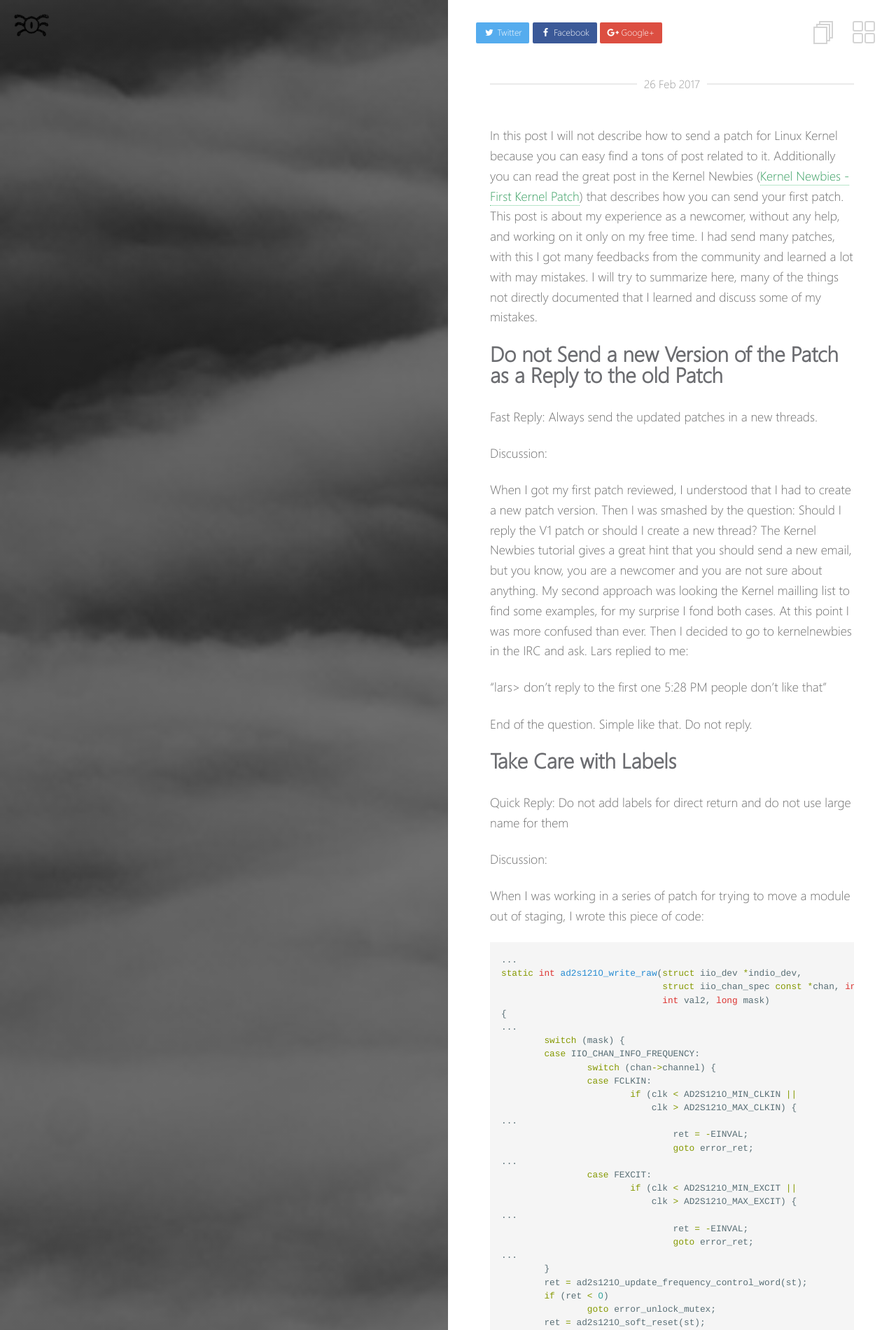
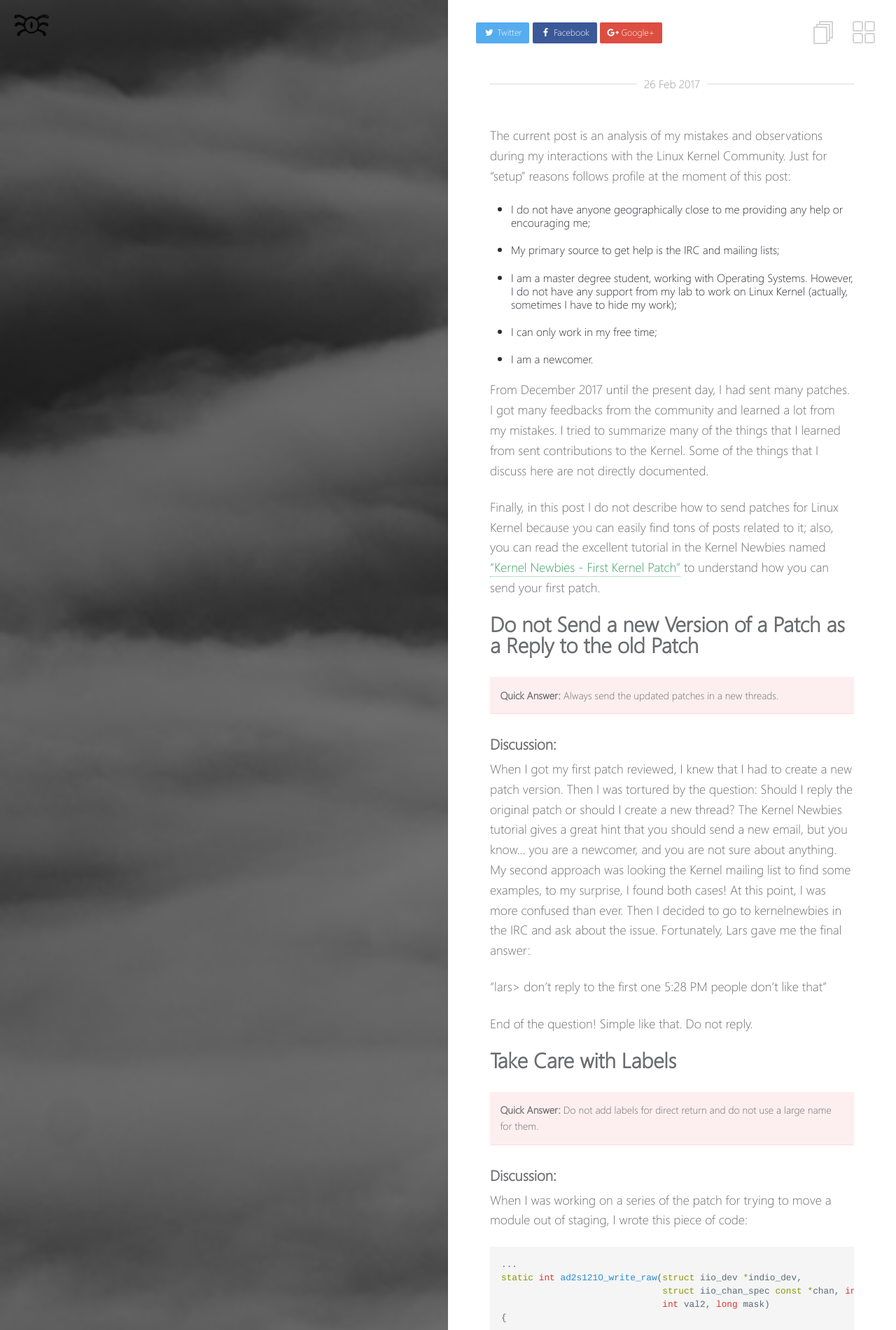
Before and after one commit to oslongjourney/oslongjourney.github.io, a Jekyll site: the page built from _posts/device-drivers-linux/2017-02-26-things-that-I-learn-as-a-newcomer.md, in a window 1280 px wide. Shown: the top 1900 px of the page at 70% size. Built offline with Jekyll 4.4.1, drawn with Linux system fonts in a browser that asks for light colours; some of the changed text lies outside the part shown.

Commit message:
Uptate post

````diff
--- a/_posts/device-drivers-linux/2017-02-26-things-that-I-learn-as-a-newcomer.md
+++ b/_posts/device-drivers-linux/2017-02-26-things-that-I-learn-as-a-newcomer.md
@@ -6,28 +6,62 @@ published: true
 categories: linux-kernel
 ---
 
-In this post I will not describe how to send a patch for Linux Kernel because you can easy find a tons of post related to it. Additionally you can read the great post in the Kernel Newbies ([Kernel Newbies - First Kernel Patch](https://kernelnewbies.org/FirstKernelPatch)) that describes how you can send your first patch. This post is about my experience as a newcomer, without any help, and working on it only on my free time. I had send many patches, with this I got many feedbacks from the community and learned a lot with may mistakes. I will try to summarize here, many of the things not directly documented that I learned and discuss some of my mistakes.
+The current post is an analysis of my mistakes and observations during my
+interactions with the Linux Kernel Community. Just for "setup" reasons follows
+profile at the moment of this post:
 
-## Do not Send a new Version of the Patch as a Reply to the old Patch
+* I do not have anyone geographically close to me providing any help or
+encouraging me;
+* My primary source to get help is the IRC and mailing lists;
+* I am a master degree student, working with Operating Systems. However, I do
+  not have any support from my lab to work on Linux Kernel (actually, sometimes I
+  have to hide my work);
+* I can only work in my free time;
+* I am a newcomer.
 
-Fast Reply: Always send the updated patches in a new threads.
+From December 2017 until the present day, I had sent many patches. I got many
+feedbacks from the community and learned a lot from my mistakes. I tried to
+summarize many of the things that I learned from sent contributions to the
+Kernel. Some of the things that I discuss here are not directly documented.
 
-Discussion:
+Finally, in this post I do not describe how to send patches for Linux Kernel
+because you can easily find tons of posts related to it; also, you can read the
+excellent tutorial in the Kernel Newbies named ["Kernel Newbies - First Kernel
+Patch"](https://kernelnewbies.org/FirstKernelPatch) to understand how you can
+send your first patch.
 
-When I got my first patch reviewed, I understood that I had to create a new patch version. Then I was smashed by the question: Should I reply the V1 patch or should I create a new thread? The Kernel Newbies tutorial gives a great hint that you should send a new email, but you know, you are a newcomer and you are not sure about anything. My second approach was looking the Kernel mailling list to find some examples, for my surprise I fond both cases. At this point I was more confused than ever. Then I decided to go to kernelnewbies in the IRC and ask. Lars replied to me:
+## Do not Send a new Version of a Patch as a Reply to the old Patch
+
+**Quick Answer:**
+Always send the updated patches in a new threads.
+{: .notice_danger}
+
+### Discussion:
+
+When I got my first patch reviewed, I knew that I had to create a new patch
+version. Then I was tortured by the question: Should I reply the original patch
+or should I create a new thread? The Kernel Newbies tutorial gives a great hint
+that you should send a new email, but you know... you are a newcomer, and you
+are not sure about anything. My second approach was looking the Kernel mailing
+list to find some examples, to my surprise, I found both cases! At this point,
+I was more confused than ever. Then I decided to go to kernelnewbies in the IRC
+and ask about the issue. Fortunately, Lars gave me the final answer:
 
 "lars> don't reply to the first one
 5:28 PM people don't like that"
 
-End of the question. Simple like that. Do not reply.
+End of the question! Simple like that. Do not reply.
 
 ## Take Care with Labels
 
-Quick Reply: Do not add labels for direct return and do not use large name for them
+**Quick Answer:**
+Do not add labels for direct return and do not use a large name for them.
+{: .notice_danger}
 
-Discussion:
+### Discussion:
 
-When I was working in a series of patch for trying to move a module out of staging, I wrote this piece of code:
+When I was working on a series of the patch for trying to move a module out of
+staging, I wrote this piece of code:
 
 ```c
 ...
@@ -105,28 +141,50 @@ Really nice explanation, hum?
 
 ## Take Care with Commit Messages
 
-Quick answer: Take care with your commit messages
+**Quick Answer:**
+Take Care of Commit Messages
+{: .notice_danger}
 
-Description:
+### Description:
 
-In the begining of my interactions with Linux Kernel I did not care as much as I should with commit messages. After some interactions, I got a feedback from Daniel Baluta [3] to improve my messages he sent me a link with some guidlines about commit message. From his advices and the link that he provided, I want to highlight my favorite topics:
+At the beginning of my interactions with Linux Kernel, I did not care as much
+as I should with commit messages. After interactions with the community, I got
+a feedback from Daniel Baluta [3] to improve my commit messages he sent me a
+link to a tutorial about writing a good message. From his advice and the link
+that he provided, I want to highlight my favorite rule of thumbs:
 
-* Capitalize the first letter of commit
-* The trick of "If applied, this commit will your subject line here"
+* Capitalize the first letter of commit;
+* The trick of "If applied, this commit will your subject line here".
 
-There is one final advice, that a newcomer should take care related with the following comment:
+There is one final advice which a newcomer should take care, see the comment
+below:
 
 > Use prefix tags to indicate the driver that is changed. Here iio:pressure:ms5611. [3]
 
-This comment agrees with the documentation which recommends to use ":" for separating the subsystem path. However, this is not a strong rule. If you look at the Kernel mailing list you will see a vast number variations about this rule. For example, take a look at the patches send to the DRM subsystem and you will notice the use of "/" instead of ":". In this case, I recommend you to look how other developers send the patch for the specific subsystem and follows the same pattern.
+This comment agrees with the documentation which recommends using ":" for
+separating the subsystem path. However, this is not a strong rule. If you look
+at the Kernel mailing list, you will see a vast number variations about this
+rule. For example, take a look at the patches sent to the DRM subsystem, and
+you will notice the use of "/" instead of ":". In this case, I recommend you to
+look how other developers send the patch to the specific subsystem and follows
+the same pattern.
 
-## Revise and Revise your patch before send
+## Revise and Revise your patch Over and Over again
 
-Quick answer: Look over and over again the patch, before send.
+**Quick answer:**
+Look over and over again the patch, before sending it.
+{: .notice_danger}
 
-Discussion:
+### Discussion:
 
-Sometimes, I was in a hurry to send the patch. You know... you get excited about the idea to send patches to the Kernel. So, do not worry to send a patch as soon as possible. Seriously, take a breaf, wait a little bit, reread the patch line by line. It is not that common that people send similar patch for the same thing, it can heppen, but seriously, this is really not common. If you make as much review as possible you increases the chances that you get your patch accepted. I made this mistake sometime, one of the best example of this mistake it is this patch:
+Sometimes, I was in a hurry to send the patch. You know... you get excited
+about the idea to send patches to the Kernel. So, do not worry to send a patch
+as soon as possible. Seriously, take a breath, wait a little bit, reread the
+patch line by line. It is not that common that people send a similar patch for
+the same thing, it can happen, but seriously, this is really uncommon. If you
+make as much review as possible, you increase the chances that you get your
+patch accepted. I made this mistake sometimes, one of the best example of this
+slip it is this patch:
 
 ```c
 -	}, {
@@ -171,51 +229,113 @@ Sometimes, I was in a hurry to send the patch. You know... you get excited about
   <figcaption> Code 2: Diff of the patch with problem </figcaption>
 </figure>
 
-Take a carefully look in the above diff, you do not need an extra information to find the error. :)
+Take a careful look at the above diff; you do not need extra information to
+find the error. :)
 
 Srinivas, the author of the module, find the error:
 
 > It should be
 > HID_SENSOR_MAGN_3D_AXIS_CHANNEL(IIO_ROT, IIO_MOD_NORTH_TRUE)
 
-Look again to the diff, the two last lines. I made this error because I was excited about the code reduction, and I want to send it fast with no need. If I wait one day, reviewed it again, probably I could noticed the problem.
+Look again at the diff, the two last lines. I made this error because I was
+excited about the code reduction, and I want to send it as soon as possible.
+There was no need for hurry. If I wait one day, reviewed it again, probably I
+could notice the problem.
 
-## Every Time You Work in a Module Add the Author in the email
+## Every Time You Work in a Module Add the Author in the Email
 
-Quick answer: Always look the author name in the module and add him/her in the send patch
+**Quick Answer:**
+Always look the author name in the module and add him/her in the send patch
+{: .notice_danger}
 
-Discussion:
+### Discussion:
 
-Related to the patch described above, I did not added the name of the module author in the original patch. Then Jonathan, the maintainer of the subsystem, told me:
+Related to the patch described above, I did not add the module author in the
+original patch. Then Jonathan, the maintainer of the subsystem, told me:
 
 > Whilst this looks fine to me, I'd like Srinivas to take a look before
 I apply it as this is his driver.  Please do make sure to cc the author.
 Whilst many such email addresses bounce as they have moved on they
 don't always.
 
-## If you Send Someone Patches, Think about the Author of the commit
+## If you Send Someone Patches, You have to careful Think who is the Proper Author of the Pactch
 
-Quick answer: You have to check if you really changed the original patch or not. If so, you are the author othewise keep the original author.
+**Quick Answer**
+You have to check if you changed the original patch or not. If you make
+considerable changes in the original patch, then you are the author otherwise
+keep the original author.
+{: .notice_danger}
 
-Discussion:
+### Discussion:
+
+One day, Jonathan sent an email to the community saying that he will remove the
+"meter" module from staging because the chip is "Not Recommended for New
+Designs". In this period, John Syne said that he had some patches with fixes on
+the module and also want to help to improve/test the module. He said that he
+could send his patches to anyone interested in updating it and send the
+contributions back to the upstream.
+
+As a result, I emailed him and told that I want to help. In summary, I analyzed
+his work and updated some of his patches. Before sending the patches to the
+upstream, I had to face the question: "Should I send John or me as an author?".
+After a long time trying to figure out, I read the following statement in the
+kernelnewbies documentation:
+
+> Make sure that the email you specify here is the same email you used to set
+up sending mail. The Linux kernel developers will not accept a patch where the
+"From" email differs from the "Signed-off-by" line, which is what will happen
+if these two emails do not match. [1]
+
+After read that, I decided to send the patch with me as the author and
+signed-off-by John. This decision was a mistake because John was the original
+author of the patch. As a result, I prepared a new version with John as the
+author of the original patches.
+
+## Add Fixes Tag
+
+**Quick Answer**
+If you fixe something, you should add Fixes tag
+{: .notice_danger}
+
+### Discussion:
+
+When I was working on John Syne patches, I separate my patches based on his fixes. I send a first patchset to Jonathan (the maintainer of IIO), and one of his feedbacks was:
+
+> [..] Also for these fixes ideally include a 'fixes' tag to the original commit. It makes life easy for the scripts the stable maintainers use to work out when things should apply.
+
+Instead of going back to the documentation and carefully read about the Fixes, I went to git log and tried to find examples. However, I made the mistake of not carefully check things. As a result I sent another patcheset with the wrong way to handle Fixes. Than, Jonathan said to me:
+
+> Please look at the Submitting patches documentation.  This is not what a fixes tag is about!  I'll fix it up this time but please look at it.
+
+So, I made the same mistake twice. I felt really shame, but now I understand what I did wrong. Basically I had to add something like this:
+
+> Fixes: <hash of previous commit fixes> ("message")
+
+In my specific case, Jonathan added:
+
+```
+Fixes: 8d97a5877 ("staging: iio: meter: new driver for ADE7754 devices")
+```
 
 ## Always Add a Cover-letter in the Patchset
 
-Quick answer: Add a Cover-letter to all patchset you send
+**Quick Answer:** Add a Cover-letter to all patchset you send
+{: .notice_danger}
 
-Discussion:
+### Discussion:
 
 Sometime, I send some very simple patchset with the intention to make some cleanups. That time, I was considering "Do I really need to add a cover letter for this simple patchset?". Before send the patch without the cover-letter, I asked again in the kernelnewbies channel on IRC. The answer was unanimous: sending patch with cover-letter is always a good thing to do.
 
 ## Configure Your Name Correctly in the Git
 
-Quick answer: Before send the patch, check if your name is correct the email
+**Quick Answer:** Before send the patch, check if your name is correct the email
+{: .notice_danger}
 
-Discussion:
+### Discussion:
 
 My first patches to the Kernel, have my name written as "rodrigosiqueira". I did not payed attention on this, maybe because it does not look wrong for me at first glance. Than, Dan Carpenter alert me about it [7]. I fixed it by set my name in my git globals configure.
 
-## Checkpatch is not About Make Contribution, It is a about Learn Work Flow
+[//]: <> (TODO: Pensar Sobre adicionar: Checkpatch is not About Make Contribution, It is a about Learn Work Flow)
 
 ## References
 
@@ -225,3 +345,5 @@ My first patches to the Kernel, have my name written as "rodrigosiqueira". I did
 4. [Daniel Baluta providing some help with commit messages](https://lkml.org/lkml/2018/2/16/349)
 6. [Feedback from Srinivas](https://lkml.org/lkml/2018/3/12/669)
 7. [Wrong name](https://lkml.org/lkml/2018/2/20/19)
+8. [My mistake on Fixes tag](https://lkml.org/lkml/2018/3/24/81)
+9. [Correct way to add Fixes tag](https://www.kernel.org/doc/html/v4.12/process/submitting-patches.html#describe-your-changes)
````
Also changed, not shown: other parts of _posts/device-drivers-linux/2017-02-26-things-that-I-learn-as-a-newcomer.md (+3 -1 lines).
